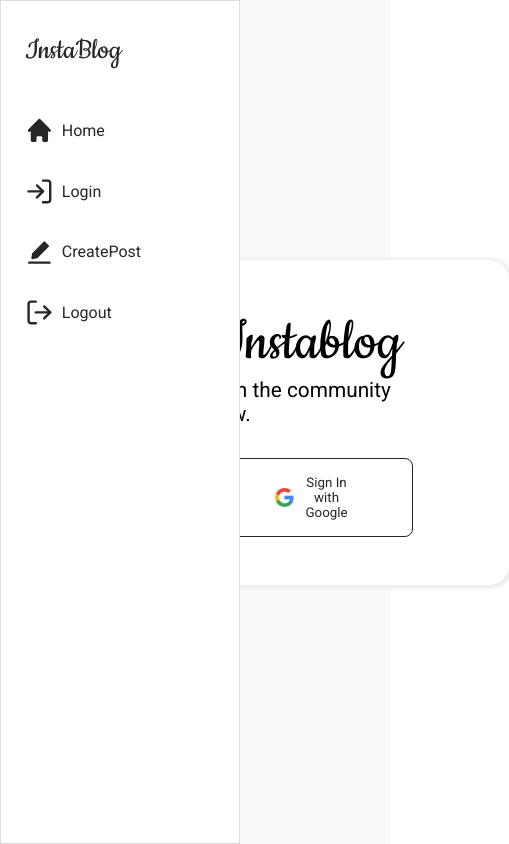
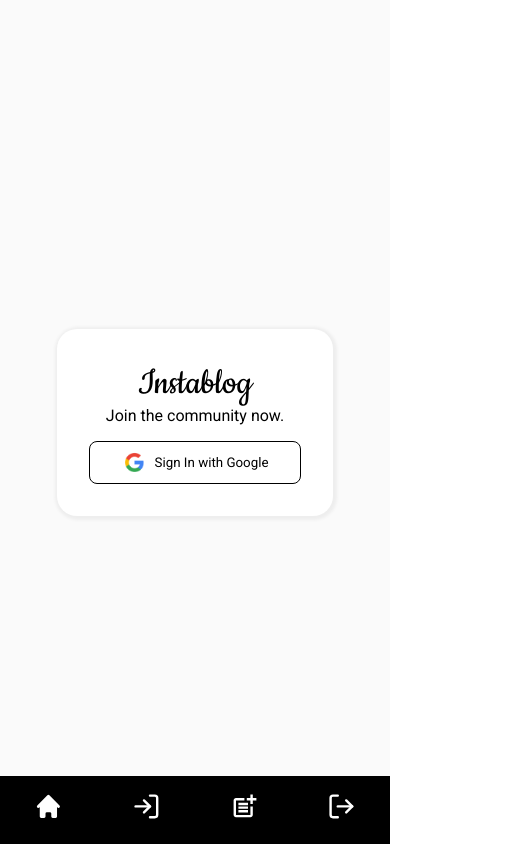
Before and after one commit to Pappyjay23/instablog, a React (Create React App) app: page /login in a window 390 px wide. Shown: the whole page, 509 px wide, since content can reach past the window. Built offline with nearby package versions, Linux system fonts and the light colour scheme.

Commit message:
Added media queries to navbar and login sections respectively

```diff
--- a/src/App.css
+++ b/src/App.css
@@ -1,8 +1,9 @@
-:root{
-  --lightGrey: #FAFAFA;
-  --white: #FFFFFF;
-  --black: #262626;
-  --darkGrey: rgb( 219, 219, 219);
+:root {
+	--lightGrey: #fafafa;
+	--white: #ffffff;
+	--black: #000;
+	/* --black: #262626; */
+	--darkGrey: rgb(219, 219, 219);
 }
 
 * {
@@ -14,17 +15,25 @@
 	font-weight: 400;
 }
 
-.navbar__page{
+.navbar__page {
 	position: fixed;
 	top: 0;
 	left: 0;
+	bottom: 0;
+	height: 100vh;
 }
 
-.main__content{
-	width: calc(100vw - 230px);
-	margin-left: auto;
-	padding: 2rem;
-	/* position: relative; */
+.main__content {
+	width: 100%;
+	padding: 2rem 0;
 	background-color: var(--lightGrey);
 	height: 100vh;
 }
+
+@media screen and (min-width: 1024px) {
+	.main__content {
+		width: calc(100vw - 230px);
+		margin-left: auto;
+		padding: 2rem;
+	}
+}
--- a/src/components/Navbar/Navbar.css
+++ b/src/components/Navbar/Navbar.css
@@ -1,7 +1,41 @@
 .navbar {
+	display: none;
+}
+.mobile__navbar {
+	position: fixed;
+	bottom: 0;
+	left: 0;
+	width: 100%;
+	padding: 1rem;
+	background-color: var(--black);
+}
+.mobile__nav__links {
+	display: flex;
+	justify-content: space-between;
+	width: 90%;
+	margin: 0 auto;
+}
+.mobile__nav__link__icon {
+	font-size: 1.8rem;
+	color: var(--white);
+}
+
+@media screen and (min-width: 768px) {
+	.mobile__nav__links {
+		width: 70%;
+		margin: 0 auto;
+	}
+}
+@media screen and (min-width: 1024px) {
+	.mobile__navbar {
+		display: none;
+	}
+	.navbar {
+		display: flex;
 		width: 240px;
-	background-color: var(--white);
-	border: 1px solid var(--darkGrey);
+		position: relative;
+		background-color: var(--black);
+		border: 1px solid var(--black);
 		height: 100vh;
 	}
 	.navbar__container {
@@ -15,28 +49,27 @@
 	.nav__title {
 		text-decoration: none;
 		font-family: "Cookie", cursive;
-	color: var(--black);
-    /* font-weight: bold; */
+		color: var(--white);
 		font-size: 2rem;
 	}
-.nav__links{
+	.nav__links {
 		margin-bottom: 3rem;
 	}
-.nav__link__container{
+	.nav__link__container {
 		display: flex;
 		align-items: center;
 		margin-bottom: 2rem;
-    color: var(--black);
+		color: var(--white);
 		text-decoration: none;
 		cursor: pointer;
 	}
-.nav__link__icon{
+	.nav__link__icon {
 		font-size: 1.8rem;
-    margin-right: .5rem;
+		margin-right: 0.5rem;
 		display: flex;
 		align-items: center;
 	}
-.nav__link{
-    /* font-weight: 700; */
+	.nav__link {
 		font-weight: 400;
 	}
+}
--- a/src/components/Navbar/Navbar.js
+++ b/src/components/Navbar/Navbar.js
@@ -1,39 +1,73 @@
 import React from "react";
 import "./Navbar.css";
-import {HiHome} from 'react-icons/hi'
-import {FiLogIn, FiLogOut} from 'react-icons/fi'
-import {AiFillEdit} from 'react-icons/ai'
+import { HiHome } from "react-icons/hi";
+import { FiLogIn, FiLogOut } from "react-icons/fi";
+import {MdPostAdd} from 'react-icons/md'
 import { Link } from "react-router-dom";
 
 const Navbar = () => {
 	return (
+		<>
 			<div className='navbar'>
 				<div className='navbar__container'>
-				<div className="nav__title__container">
-                <a href='' className='nav__title'>
+					<div className='nav__title__container'>
+						<Link to='/' className='nav__title'>
 							InstaBlog
-				</a>
+						</Link>
 					</div>
 					<div className='nav__links'>
-					<Link to='/' className="nav__link__container">
-						<span className="nav__link__icon"><HiHome /></span>
-						<span className="nav__link">Home</span>
+						<Link to='/' className='nav__link__container'>
+							<span className='nav__link__icon'>
+								<HiHome />
+							</span>
+							<span className='nav__link'>Home</span>
 						</Link>
-					<Link to='/login' className="nav__link__container">
-						<span className="nav__link__icon"><FiLogIn /></span>
-						<span className="nav__link">Login</span>
+						<Link to='/login' className='nav__link__container'>
+							<span className='nav__link__icon'>
+								<FiLogIn />
+							</span>
+							<span className='nav__link'>Login</span>
 						</Link>
-					<Link to='/createPost' className="nav__link__container">
-						<span className="nav__link__icon"><AiFillEdit /></span>
-						<span className="nav__link">CreatePost</span>
+						<Link to='/createPost' className='nav__link__container'>
+							<span className='nav__link__icon'>
+								<MdPostAdd />
+							</span>
+							<span className='nav__link'>Post</span>
 						</Link>
-					<div className="nav__link__container">
-						<span className="nav__link__icon"><FiLogOut /></span>
-						<span className="nav__link">Logout</span>
+						<div className='nav__link__container'>
+							<span className='nav__link__icon'>
+								<FiLogOut />
+							</span>
+							<span className='nav__link'>Logout</span>
 						</div>
 					</div>
 				</div>
 			</div>
+			<div className='mobile__navbar'>
+				<div className='mobile__nav__links'>
+					<Link to='/' className='mobile__nav__link__container'>
+						<span className='mobile__nav__link__icon'>
+							<HiHome />
+						</span>
+					</Link>
+					<Link to='/login' className='mobile__nav__link__container'>
+						<span className='mobile__nav__link__icon'>
+							<FiLogIn />
+						</span>
+					</Link>
+					<Link to='/createPost' className='mobile__nav__link__container'>
+						<span className='mobile__nav__link__icon'>
+							<MdPostAdd />
+						</span>
+					</Link>
+					<div className='mobile__nav__link__container'>
+						<span className='mobile__nav__link__icon'>
+							<FiLogOut />
+						</span>
+					</div>
+				</div>
+			</div>
+		</>
 	);
 };
 
--- a/src/pages/Login/Login.css
+++ b/src/pages/Login/Login.css
@@ -3,28 +3,73 @@
 	justify-content: center;
 	align-items: center;
 	height: 100%;
+}
 
+.login__card h2 {
+	font-family: "Cookie", cursive;
+	font-size: 2.5rem;
+	font-weight: lighter;
 }
-.login__card{
+.login__card h4 {
+	font-size: 1rem;
+	font-weight: 400;
+	margin-bottom: 1rem;
+}
+.login__card {
 	background-color: var(--white);
-    padding: 3rem 6rem;
+	padding: 2rem 2rem;
 	border-radius: 20px;
 	box-shadow: 1px 1px 3px 3px rgb(238, 238, 238);
 	display: flex;
 	flex-direction: column;
 	align-items: center;
 }
-.login__card h2{
+.google__card {
+	border: 1px solid var(--black);
+	background-color: transparent;
+	color: var(--black);
+	padding: 0.5rem 2rem;
+	border-radius: 8px;
+	cursor: pointer;
+	transition: all 0.3s ease;
+	display: flex;
+	align-items: center;
+}
+.google__card:hover {
+	border: 1px solid var(--darkGrey);
+	background-color: var(--black);
+	color: var(--white);
+}
+
+.google__icon img {
+	height: 25px;
+}
+.google__icon {
+	margin-right: 0.5rem;
+	display: flex;
+	align-items: center;
+}
+
+@media screen and (min-width: 768px) {
+    .login__card {
+        padding: 2rem 4rem;
+    }
+}
+
+@media screen and (min-width: 1024px) {
+	.login__card {
+		padding: 3rem 6rem;
+	}
+	.login__card h2 {
 		font-family: "Cookie", cursive;
 		font-size: 4rem;
 		font-weight: lighter;
 	}
-.login__card h4{
+	.login__card h4 {
 		font-size: 1.3rem;
-    font-weight: 400;
 		margin-bottom: 2rem;
 	}
-.google__card{
+	.google__card {
 		border: 1px solid var(--black);
 		background-color: transparent;
 		color: var(--black);
@@ -35,16 +80,4 @@
 		display: flex;
 		align-items: center;
 	}
-.google__card:hover{
-    border: 1px solid var(--darkGrey);
-    background-color: var(--black);
-    color: var(--white);
 }
-.google__icon{
-    margin-right: .5rem;
-    display: flex;
-    align-items: center;
-}
-.google__icon img{
-    height: 25px;
-}
```
Lines whose indentation alone changed are shown as unchanged.
